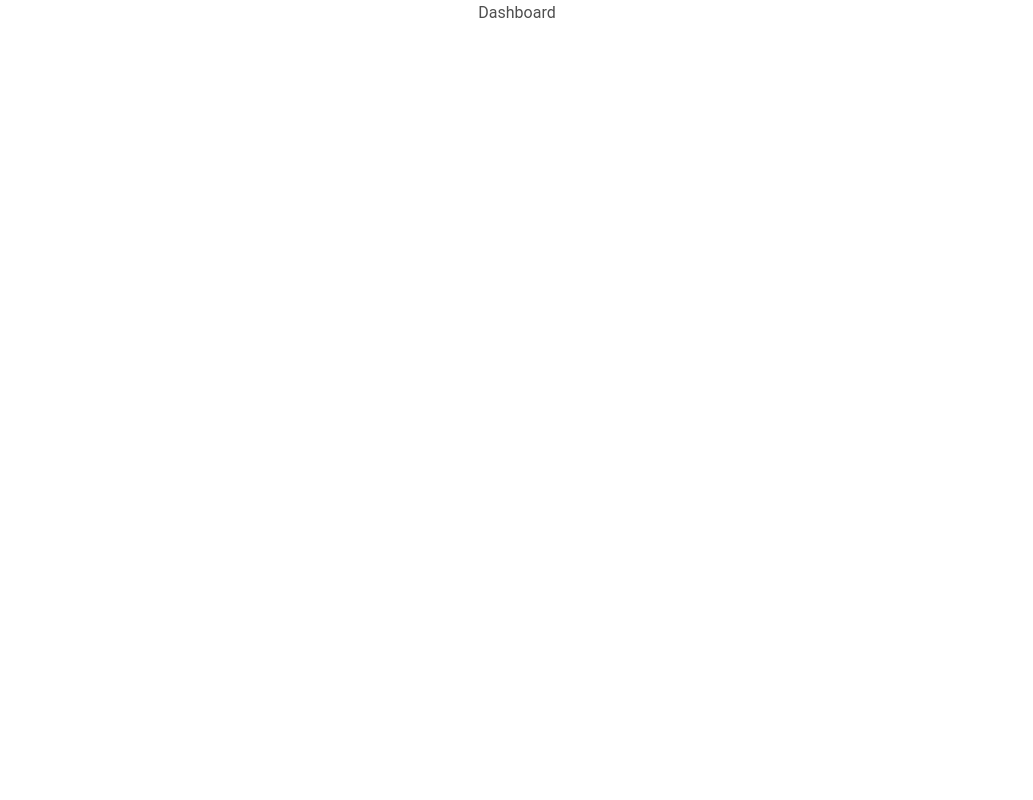
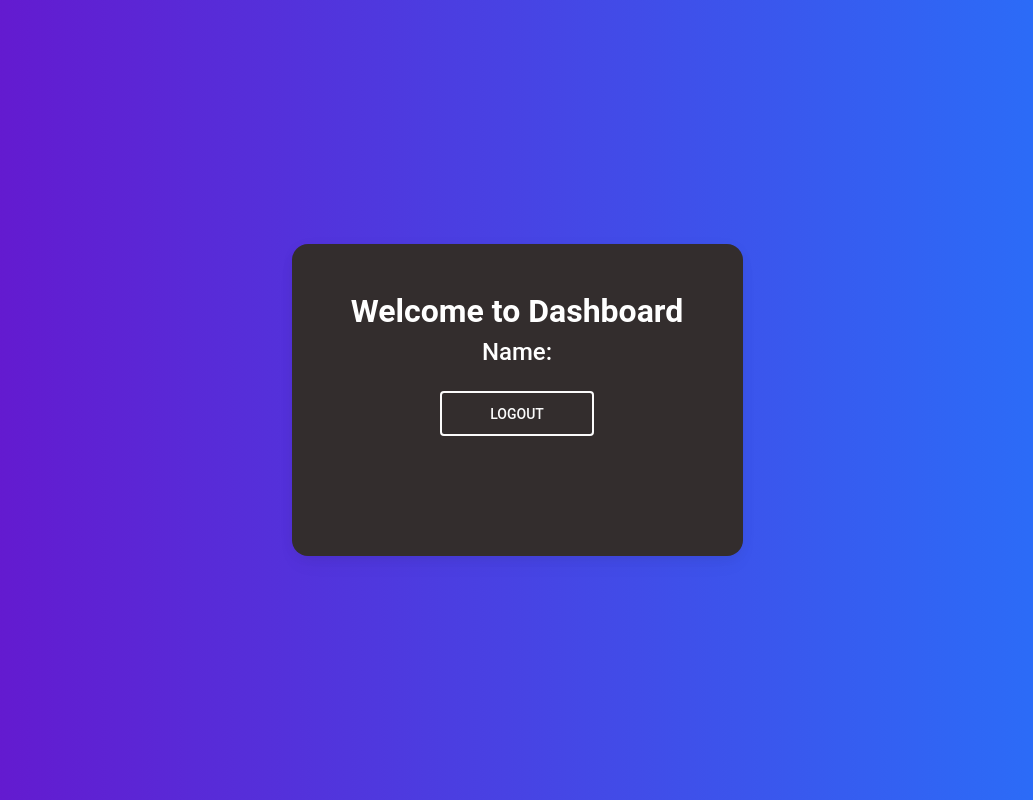
Before and after one commit to ahazimeh/redux-toolkit, a React (Create React App) app in the folder auth-rtk-jwt/: page /dashboard in a window 1280 px wide. Shown: the whole page, without its empty margins (123-1156 px from the left). Built offline with nearby package versions, Linux system fonts and the light colour scheme.

Commit message:
Dashboard

```diff
--- a/auth-rtk-jwt/src/pages/Dashboard.tsx
+++ b/auth-rtk-jwt/src/pages/Dashboard.tsx
@@ -1,8 +1,36 @@
+import { useNavigate } from "react-router-dom";
+import { useAppSelector } from "../app/hooks";
+import { selectAuth } from "../features/authSlice";
+
 const Dashboard = () => {
+  const { name } = useAppSelector(selectAuth);
+  const navigate = useNavigate();
   return (
-    <>
-      <div>Dashboard</div>
-    </>
+    <section className="vh-100 gradient-custom">
+      <div className="container py-4 h-100">
+        <div className="row d-flex justify-content-center align-items-center h-100">
+          <div className="col-12 col-md-8 col-lg-6 col-xl-5">
+            <div
+              className="card bg-dark text-white"
+              style={{ borderRadius: "1rem" }}
+            >
+              <div className="card-body p-4 text-center">
+                <div className="mb-md-5 mt-md-4 pb-5">
+                  <h2 className="fw-bold mb-2">Welcome to Dashboard</h2>
+                  <h4>Name: {name}</h4>
+                  <button
+                    className="btn btn-outline-light btn-lg px-5 mt-3"
+                    type="button"
+                  >
+                    Logout
+                  </button>
+                </div>
+              </div>
+            </div>
+          </div>
+        </div>
+      </div>
+    </section>
   );
 };
 
```
Also changed, not shown: 1 other file (tests, documents, lock files or other folders).
